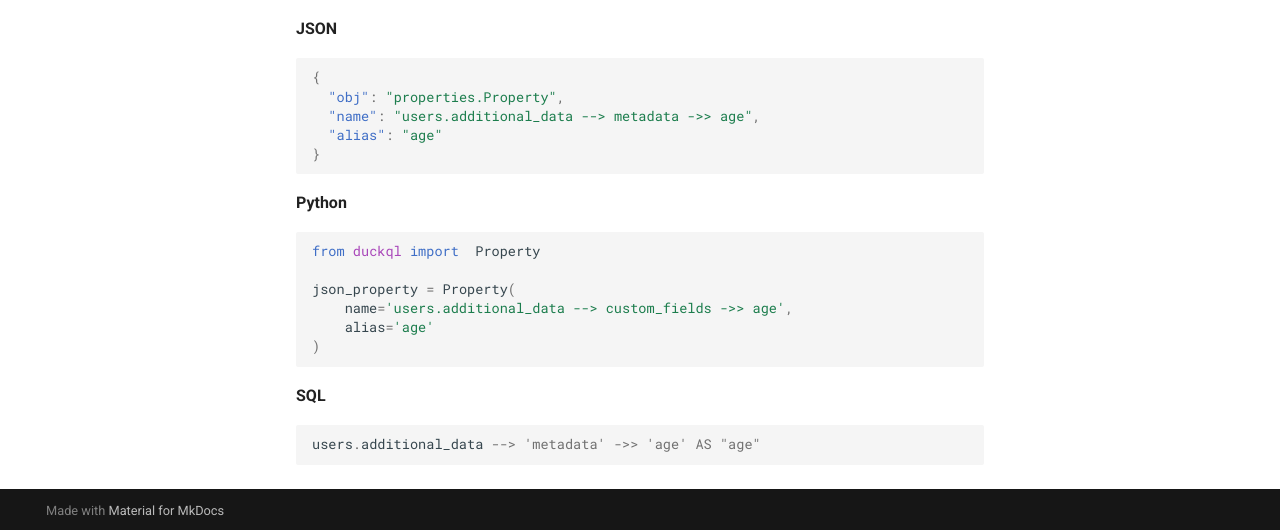
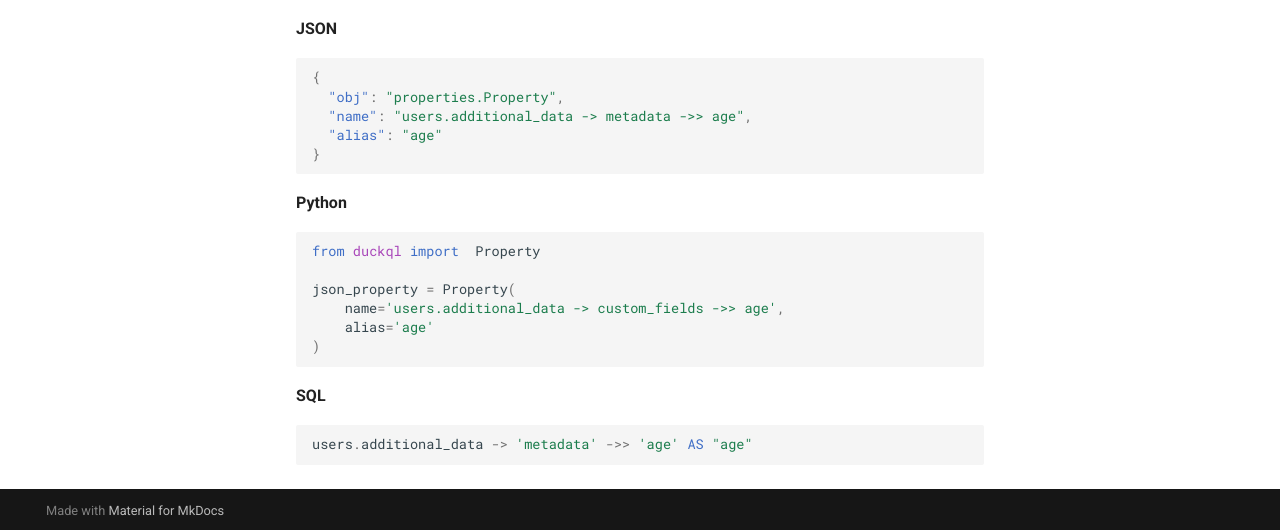
Before and after one commit to Sibyx/duckql-python, an MkDocs documentation site: the page built from docs/properties/property.md, in a window 1280 px wide and 900 px high, scrolled down 544 px. Shown: the part 367-897 px from the top of the window. Built offline with MkDocs 1.6.1 and Material for MkDocs 9.7.7, drawn with Linux system fonts in a browser that asks for light colours; comment, search, counter and statistics services are not loaded.

````diff
--- a/docs/properties/property.md
+++ b/docs/properties/property.md
@@ -33,7 +33,7 @@ As of version 0.8.0 you can use `properties.Property` object for `PostgreSQL` JS
 ```json
 {
   "obj": "properties.Property",
-  "name": "users.additional_data --> metadata ->> age",
+  "name": "users.additional_data -> metadata ->> age",
   "alias": "age"
 }
 ```
@@ -44,7 +44,7 @@ As of version 0.8.0 you can use `properties.Property` object for `PostgreSQL` JS
 from duckql import  Property
 
 json_property = Property(
-    name='users.additional_data --> custom_fields ->> age',
+    name='users.additional_data -> custom_fields ->> age',
     alias='age'
 )
 ```
@@ -52,5 +52,5 @@ json_property = Property(
 **SQL**
 
 ```sql
-users.additional_data --> 'metadata' ->> 'age' AS "age"
+users.additional_data -> 'metadata' ->> 'age' AS "age"
 ```
--- a/duckql/version.py
+++ b/duckql/version.py
@@ -1 +1 @@
-__version__ = '0.8.1'
+__version__ = '0.8.2'
````
Also changed, not shown: CHANGELOG.md (+4 -0 lines), 2 other files.
